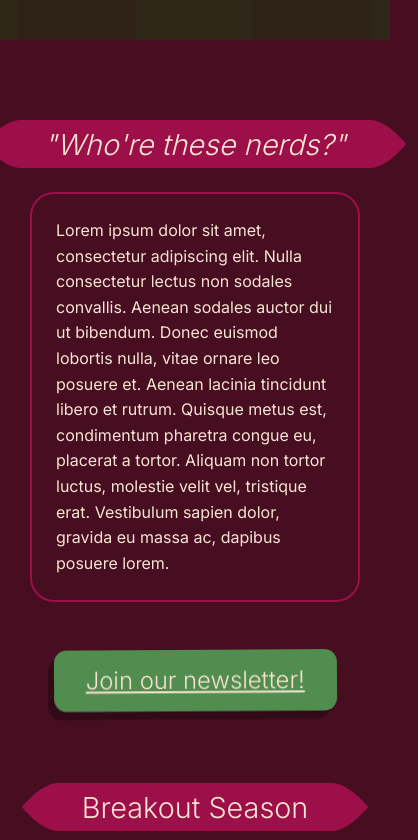
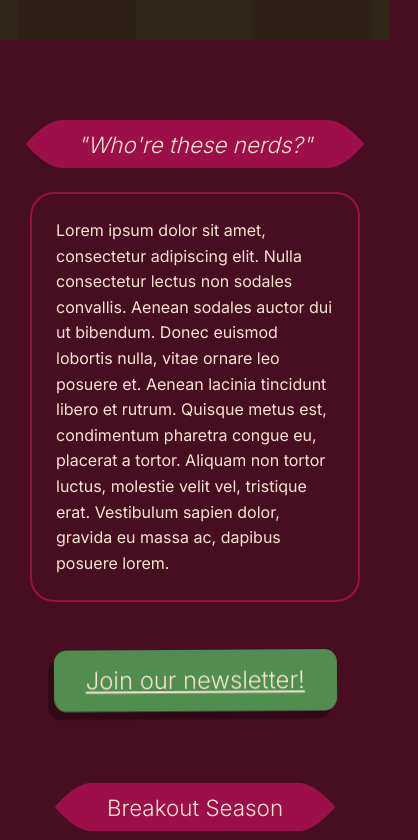
Before and after one commit to bonyby/kakaos-collective-website, an Angular app: page / in a window 390 px wide. Shown: the part 804-1644 px from the top of the page, 418 px wide, since content can reach past the window. Built offline with nearby package versions, Linux system fonts and the light colour scheme.

Commit message:
Small corrections

```diff
--- a/src/app/feature/content-blocks/slider-content-block/block-info-slider-content/block-info-slider-content.component.html
+++ b/src/app/feature/content-blocks/slider-content-block/block-info-slider-content/block-info-slider-content.component.html
@@ -13,8 +13,8 @@
     <img
       [ngSrc]="ImageUrl"
       alt="Image of the {{ BlockName }} block from Breakout Season"
-      width="128"
-      height="132"
+      width="120"
+      height="120"
     />
   </div>
 </div>
--- a/src/app/feature/heading/heading.component.scss
+++ b/src/app/feature/heading/heading.component.scss
@@ -40,6 +40,16 @@ h2 {
   }
 
   h2 {
-    font-size: 1.8rem;
+    font-size: 2rem;
   }
 }
+
+@media (max-width: 640px) {
+  .title-container {
+    padding: 0 1rem;
+  }
+
+  h2 {
+    font-size: 1.4rem;
+  }
+}
```
